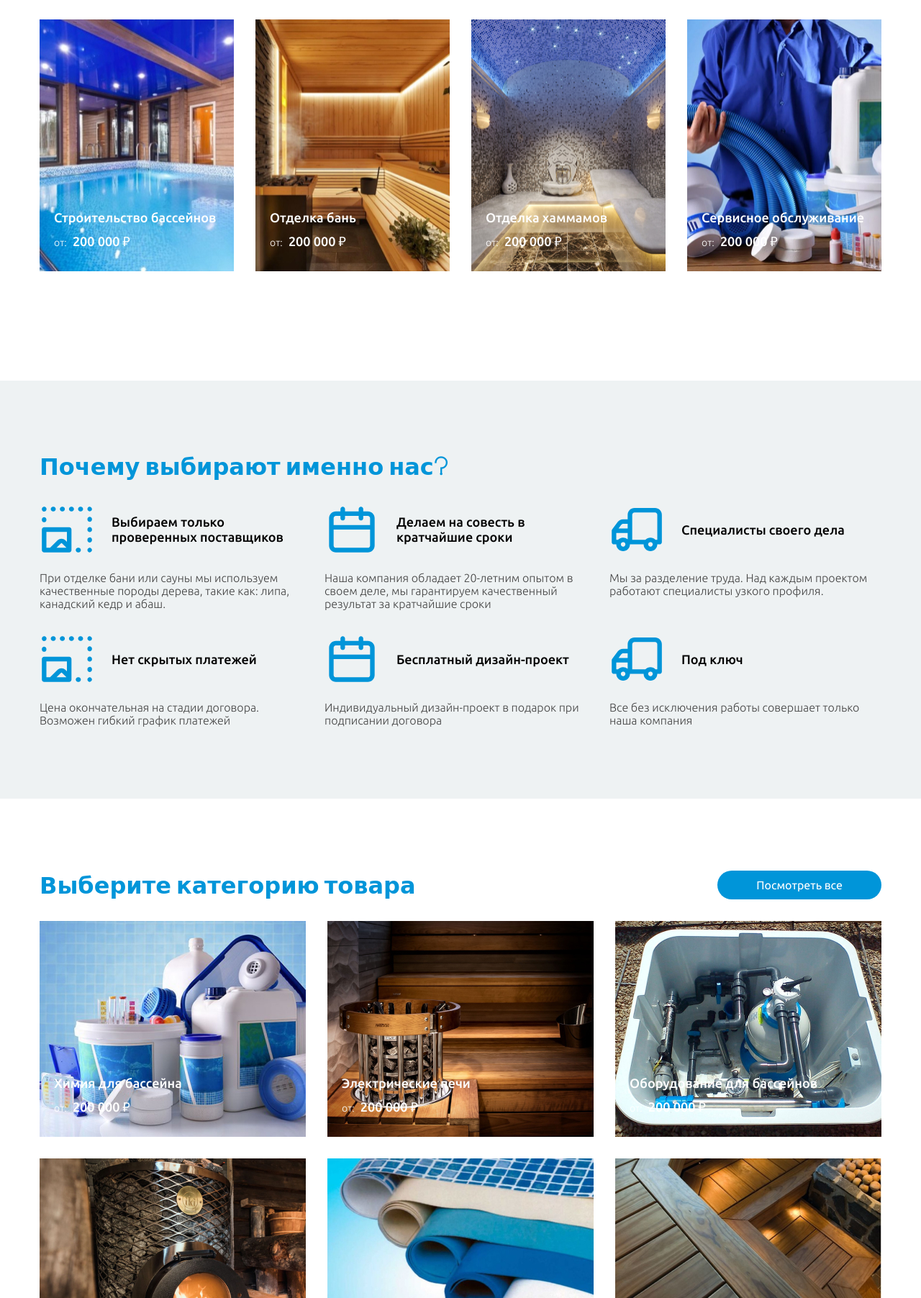
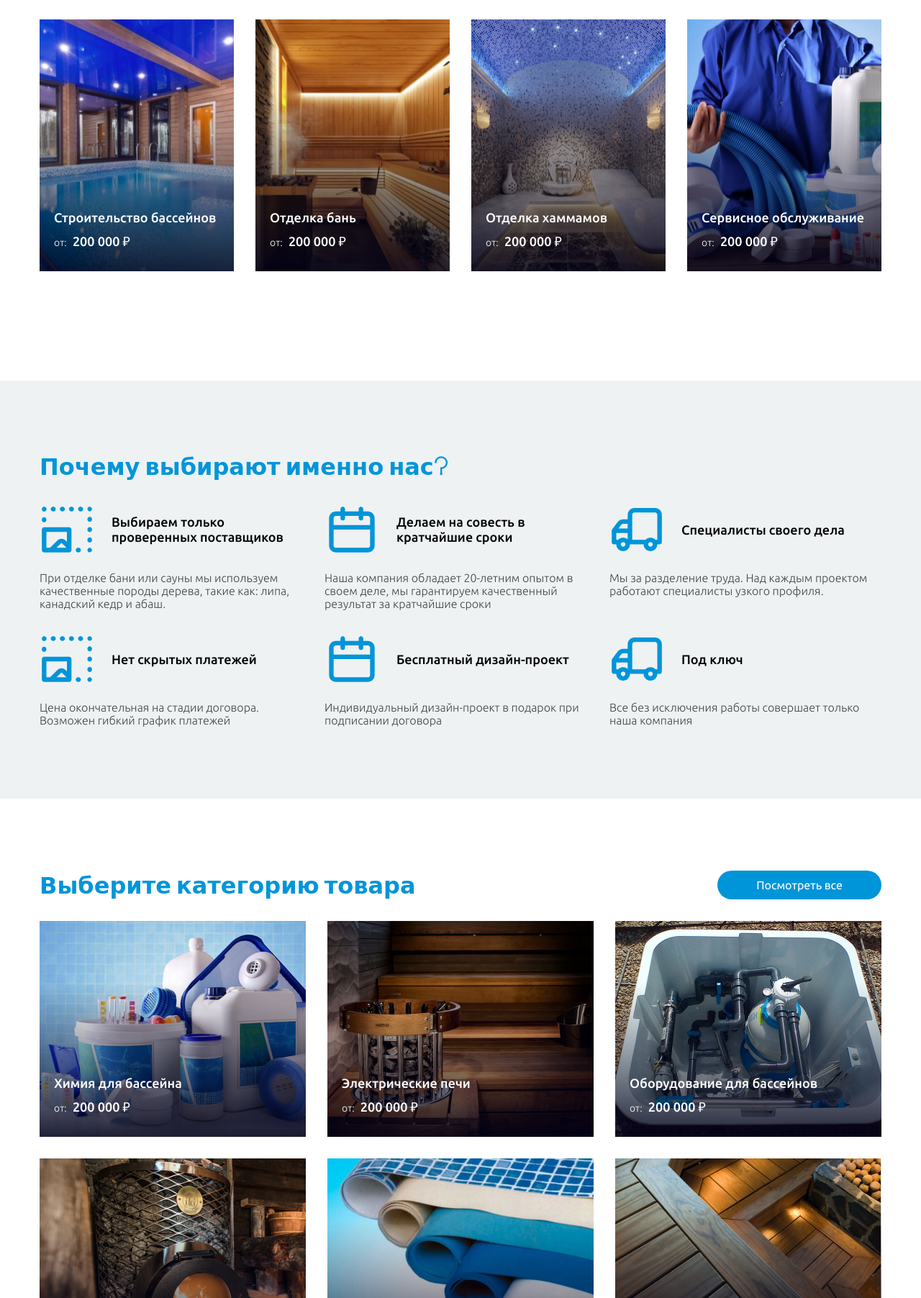
Before and after one commit to SErsH69/Altera, a website: page index.html in a window 1280 px wide. Shown: the part 656-2460 px from the top of the page at 72% size. Drawn offline with nearby package versions, Linux system fonts and the light colour scheme.

Commit message:
Доработки

```diff
--- a/scss/style.scss
+++ b/scss/style.scss
@@ -80,6 +80,9 @@ textarea {
 		letter-spacing: 0.06em;
 		color: #000000;
 		margin-bottom: 24px;
+		br {
+			display: none;
+		}
 		@media all and (max-width: 1023px) {
 			margin-bottom: 30px;
 			font-size: 30px;
@@ -297,6 +300,20 @@ textarea {
 			height: 100%;
 			background: rgba(0, 0, 0, 0.6);
 			opacity: 0;
+			transition: all .3s ease-out;
+		}
+		&:after {
+			content: '';
+			position: absolute;
+			z-index: 1;
+			top: 0;
+			left: 0;
+			right: 0;
+			bottom: 0;
+			width: 100%;
+			height: 100%;
+			background: linear-gradient(180deg, rgba(0, 0, 23, 0) 28.5%, rgba(0, 0, 23, 0.85) 100%);
+			opacity: 1;
 			transition: all .3s ease-out;
 		}
 		&:hover {
@@ -585,6 +602,20 @@ textarea {
 			opacity: 0;
 			transition: all .3s ease-out;
 		}
+		&:after {
+			content: '';
+			position: absolute;
+			z-index: 1;
+			top: 0;
+			left: 0;
+			right: 0;
+			bottom: 0;
+			width: 100%;
+			height: 100%;
+			background: linear-gradient(180deg, rgba(0, 0, 23, 0) 28.5%, rgba(0, 0, 23, 0.85) 100%);
+			opacity: 1;
+			transition: all .3s ease-out;
+		}
 		&:hover {
 			&:before {
 				opacity: 1;
@@ -811,8 +842,10 @@ textarea {
 // main_reviews
 .main_reviews {
 	margin-top: 100px;
+	margin-bottom: 100px;
 	@media all and (max-width: 1023px) {
 		margin-top: 80px;
+		margin-bottom: 80px;
 	}
 	&__title {
 		font-family: 'Poiret One', cursive;
```
Also changed, not shown: css/style.css, 1 other file.
